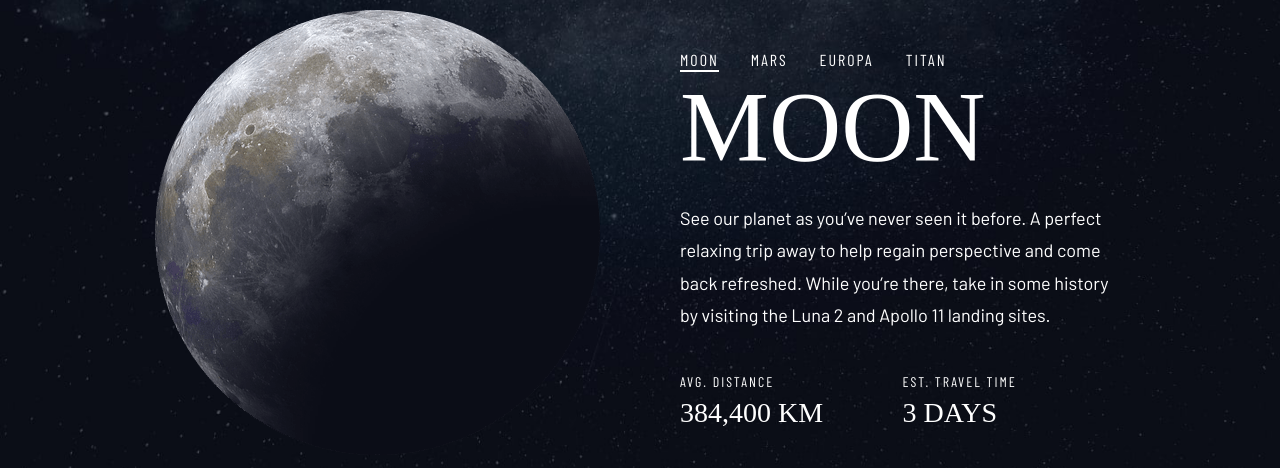
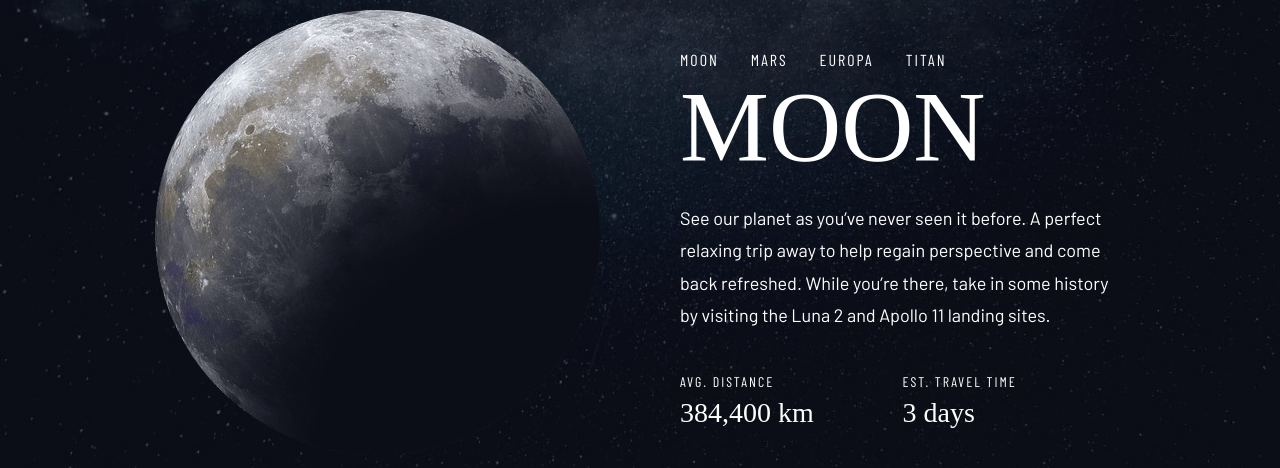
Before and after one commit to aleks540/space-tourism-website-react, a React (Create React App) app: page /destination in a window 1280 px wide. Shown: the part 202-670 px from the top of the page. Built offline with nearby package versions, Linux system fonts and the light colour scheme; a web font is replaced by a local one.

Commit message:
destination page content from data.json

```diff
--- a/src/components/navbar/NavLinks.jsx
+++ b/src/components/navbar/NavLinks.jsx
@@ -3,7 +3,7 @@ import { NavLink } from 'react-router-dom';
 import "./NavBar.scss";
 
 
-const NavLinks = ({hideMenu}) => {
+const NavLinks = ({ hideMenu }) => {
     const [activeLink, setActiveLink] = useState("/");
     const links = [
         { id: "00", name: "HOME", path: "/" },
@@ -11,8 +11,6 @@ const NavLinks = ({hideMenu}) => {
         { id: "02", name: "CREW", path: "/crew" },
         { id: "03", name: "TECHNOLOGY", path: "/technology" },
     ];
-
-
     return (
         <div className="navLinks">
             <ul>
--- a/src/components/planetNavBar/PlanetNavBar.jsx
+++ b/src/components/planetNavBar/PlanetNavBar.jsx
@@ -1,29 +1,26 @@
 import React, { useState } from 'react'
-import { NavLink } from 'react-router-dom';
 import "./PlanetNavBar.scss"
 
-const PlanetNavBar = () => {
-    const [activePlanet, setActivePlanet] = useState("MOON");
-    const planets = ["MOON", "MARS", "EUROPA", "TITAN"];
+const PlanetNavBar = ({ onSelectPlanet, activePlanet}) => {
+    const planets = ["Moon", "Mars", "Europa", "Titan"];
+
+
+
 
     return (
-
         <nav className="planetNavBar">
             <ul>
                 {planets.map((planet) => (
-                    <li
-                        key={planet}
-                        className={activePlanet === planet ? "activePlanetNav" : ""}
-                        onClick={() => setActivePlanet(planet)}
-                    >
-                        <span className="text-preset-8">{planet}</span>
+                    <li key={planet}
+                        className={activePlanet === planet ? "active" : ""}
+                        onClick={() => onSelectPlanet(planet)}>
+                        <span className="text-preset-8">{planet.toUpperCase()}</span>
                         <span className="underline"></span>
                     </li>
                 ))}
             </ul>
         </nav>
-
-    )
-}
+    );
+};
 
 export default PlanetNavBar
--- a/src/data/data.json
+++ b/src/data/data.json
@@ -3,7 +3,7 @@
     {
       "name": "Moon",
       "images": {
-        "png": "./assets/destination/image-moon.png",
+        "png": "../../assets/destination/image-moon.png",
         "webp": "./assets/destination/image-moon.webp"
       },
       "description": "See our planet as you’ve never seen it before. A perfect relaxing trip away to help regain perspective and come back refreshed. While you’re there, take in some history by visiting the Luna 2 and Apollo 11 landing sites.",
--- a/src/pages/destination/Destination.jsx
+++ b/src/pages/destination/Destination.jsx
@@ -1,11 +1,49 @@
-import React from 'react';
+import React, { useEffect, useState } from 'react';
 import "./Destination.scss";
 
 //images
-import Moon from "../../assets/destination/image-moon.png"
+import Moon from "../../assets/destination/image-moon.png";
+import Mars from "../../assets/destination/image-mars.png";
+import Europa from "../../assets/destination/image-europa.png";
+import Titan from "../../assets/destination/image-titan.png";
+
+
+
+//components
 import PlanetNavBar from '../../components/planetNavBar/PlanetNavBar';
+//data
+import destinationData from "../../data/data.json";
+
 
 const Destination = () => {
+    const [selectedPlanet, setSelectedPlanet] = useState(destinationData.destinations[0]);
+    const [isVisible, setIsVisible] = useState(false);
+    const [activePlanet, setActivePlanet] = useState("Moon");
+
+    const handleSelectPlanet = (planetName) => {
+        setIsVisible(false);
+        setTimeout(() => {
+            const newPlanet = destinationData.destinations.find(dest => dest.name === planetName);
+            if (newPlanet) {
+                setSelectedPlanet(newPlanet);
+                setIsVisible(true);
+                setActivePlanet(planetName);
+            }
+        }, 300);
+    };
+
+    useEffect(() => {
+        setIsVisible(true);
+    }, []);
+
+
+    const imageMap = {
+        "Moon": Moon,
+        "Mars": Mars,
+        "Europa": Europa,
+        "Titan": Titan
+    };
+
     return (
         <main className="destination-page">
             <div className="paddingTop">
@@ -15,25 +53,31 @@ const Destination = () => {
 
 
                     <div className="image-destination">
-                        <img className='destination_planetImgPlaceholder' src={Moon} alt="" />
+                        <img
+                            className='destination_planetImgPlaceholder'
+                            src={imageMap[selectedPlanet.name]}
+                            alt={selectedPlanet.name}
+                        />
+                    </div>
 
-                    </div>
                     <div className="explanation-destination">
-                       <PlanetNavBar/>
-                        <div className='destination_text'>
-                            <div className="planet text-preset-2">MOON
+
+                        <PlanetNavBar onSelectPlanet={handleSelectPlanet} activePlanet={activePlanet} />
+
+                        <div className={`destination_text ${isVisible ? "show" : ""}`}>
+                            <div className="planet text-preset-2">{selectedPlanet.name.toUpperCase()}
                             </div>
-                            <p className="description text-preset-9">See our planet as you’ve never seen it before. A perfect relaxing trip away to help regain perspective and come back refreshed. While you’re there, take in some history by visiting the Luna 2 and Apollo 11 landing sites.</p>
+                            <p className="description text-preset-9"> {selectedPlanet.description}</p>
 
                         </div>
-                        <div className="destination_statistik">
+                        <div className={`destination_statistik ${isVisible ? "show" : ""}`}>
                             <div className="distance_Cont">
                                 <div className="distanceTitle text-preset-7">AVG. DISTANCE</div>
-                                <div className="distance text-preset-6">384,400 KM</div>
+                                <div className="distance text-preset-6">{selectedPlanet.distance}</div>
                             </div>
                             <div className="travelTime_Cont">
                                 <div className="travelTimeTitle text-preset-7">EST. TRAVEL TIME</div>
-                                <div className="travelTime text-preset-6">3 DAYS</div>
+                                <div className="travelTime text-preset-6">{selectedPlanet.travel}</div>
                             </div>
                         </div>
 
--- a/src/pages/destination/Destination.scss
+++ b/src/pages/destination/Destination.scss
@@ -8,6 +8,7 @@ $bg-desktop-destination: url('../../assets/destination/background-destination-de
     transform: rotate(360deg);
   }
 }
+
 
 :root {
   --bg-image-destination: #{$bg-mobile-destination};
@@ -70,6 +71,20 @@ main {
         }
 
         .explanation-destination {
+
+          .destination_text,
+          .destination_statistik {
+            opacity: 0;
+            transform: translateY(20px);
+            transition: opacity 0.5s ease-out, transform 0.5s ease-out;
+          }
+
+          .destination_text.show,
+          .destination_statistik.show {
+            opacity: 1;
+            transform: translateY(0);
+          }
+
           .description {
             max-width: 445px;
           }
```
Lines whose indentation alone changed are shown as unchanged.
